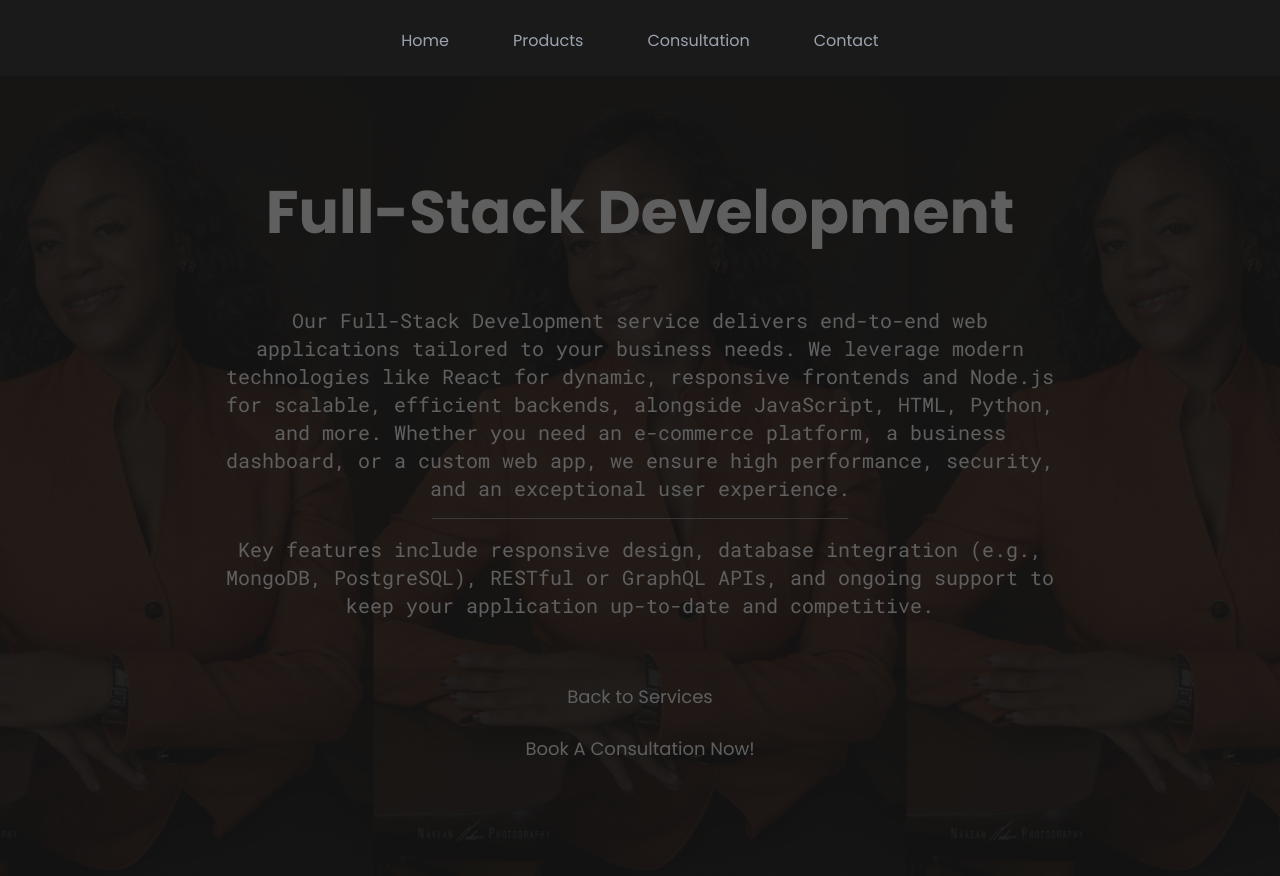
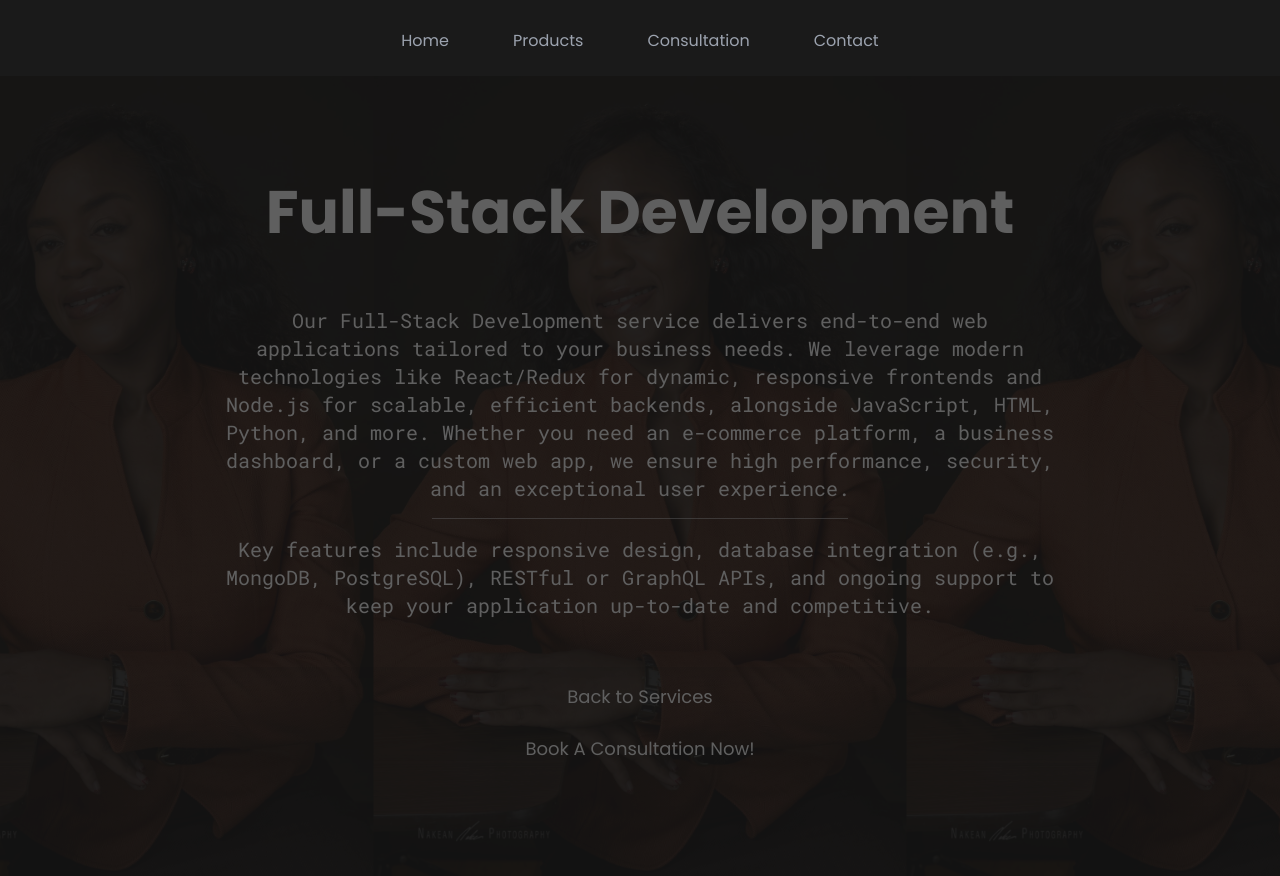
Before and after one commit to Cathy-45/cathy-portfolio, a React (Vite) app in the folder frontend/: page /products/full-stack-development in a window 1280 px wide. Built offline with nearby package versions, Linux system fonts and the light colour scheme.

Commit message:
fixed React to read React/Redux in the FullstackDevelopment.jsx file

```diff
--- a/frontend/src/components/Products/FullStackDevelopment.jsx
+++ b/frontend/src/components/Products/FullStackDevelopment.jsx
@@ -22,7 +22,7 @@ const FullStackDevelopment = () => {
           <p className="text-base sm:text-lg md:text-xl font-roboto font-light text-[#9ca3af] leading-relaxed mb-4">
             Our Full-Stack Development service delivers end-to-end web
             applications tailored to your business needs. We leverage modern
-            technologies like React for dynamic, responsive frontends and
+            technologies like React/Redux for dynamic, responsive frontends and
             Node.js for scalable, efficient backends, alongside JavaScript,
             HTML, Python, and more. Whether you need an e-commerce platform, a
             business dashboard, or a custom web app, we ensure high performance,
```
